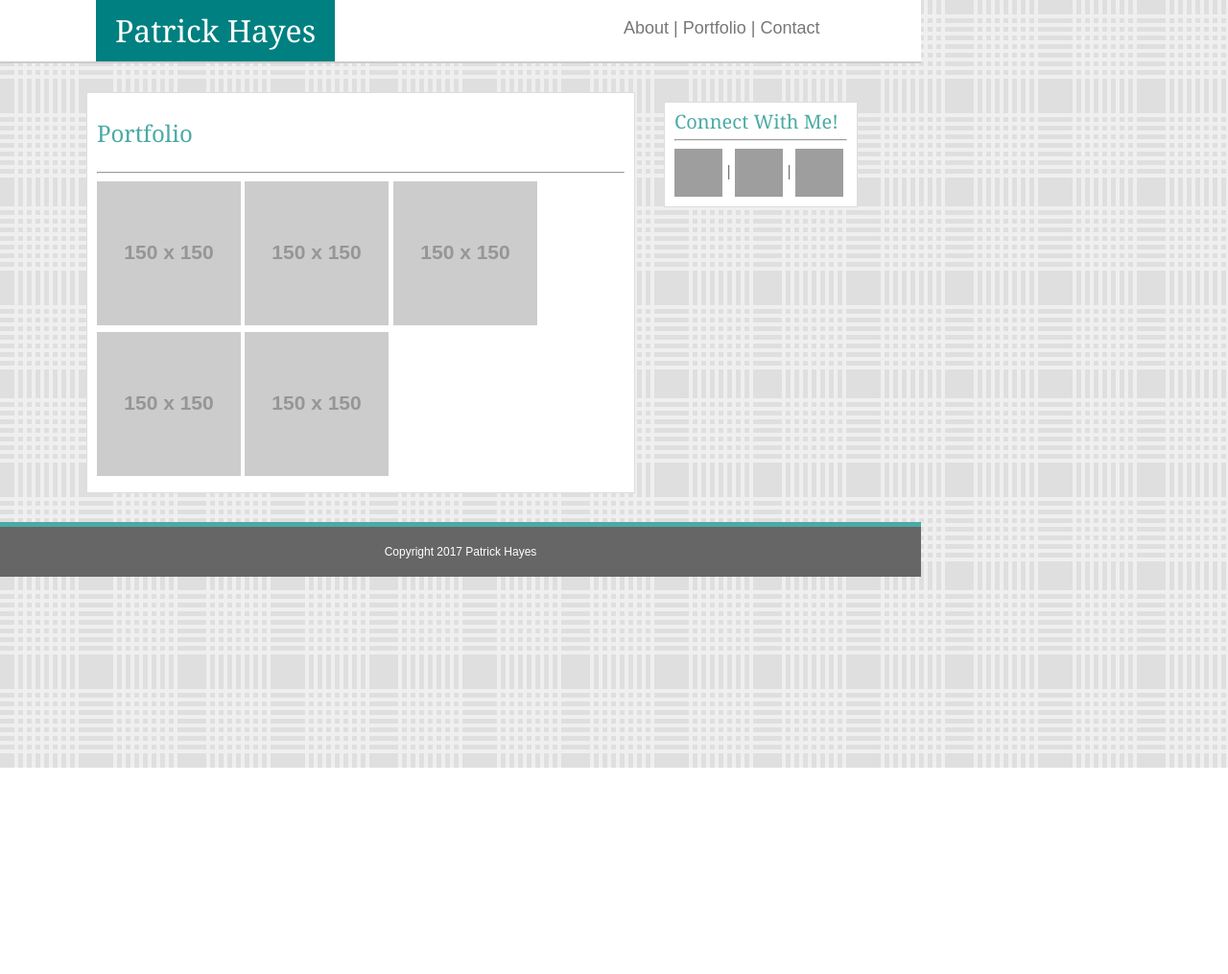
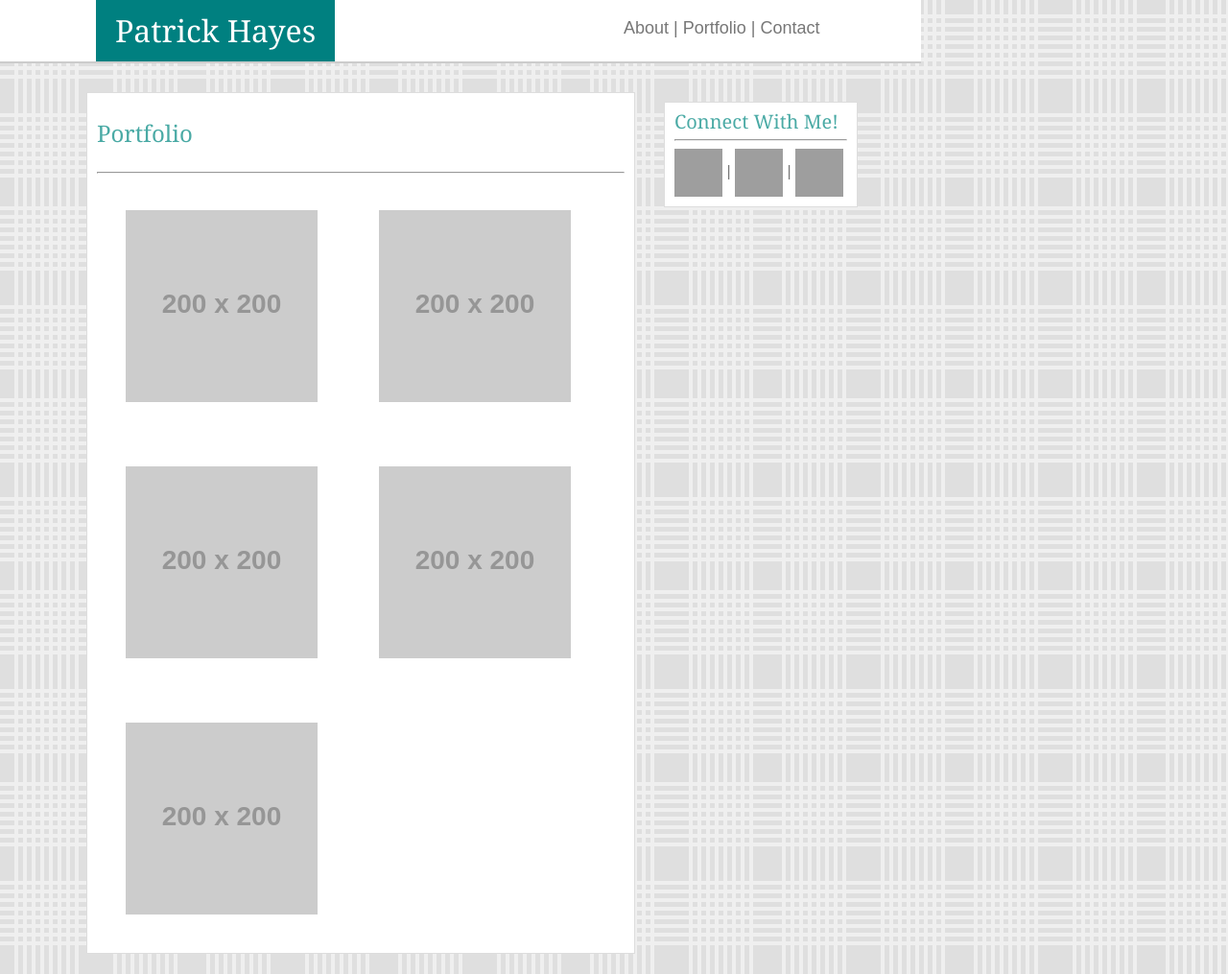
Before and after one commit to PatrickTHayes/basic-portfolio, a plain HTML site: page portfolio.html in a window 1280 px wide. Shown: the top 1015 px of the page at 96% size. Before the commit the page ends 800 px from the top, so only its background shows below. Drawn offline with Linux system fonts and the light colour scheme; grey boxes are pictures that could not be loaded; placeholder pictures from the web are drawn by us.

Commit message:
I think I finished

```diff
--- a/portfolio.html
+++ b/portfolio.html
@@ -15,26 +15,26 @@
         <h1>Patrick Hayes</h1>
     </div>
     <div class="headcontactblock">
-        <a href="#">About</a> | <a href="#">Portfolio</a> | <a href="#">Contact</a>
+        <a href="index.html">About</a> | <a href="portfolio.html">Portfolio</a> | <a href="contact.html">Contact</a>
     </div>
 </div>
 <div class="bodycontainer">
     <h2>Portfolio</h2>
     <hr>
     <a href="#">
-             <img src="http://via.placeholder.com/150x150" alt="github image" style="width:150px;height:150px;border:0;">
+             <img class="pfimages" src="http://via.placeholder.com/200x200" alt="github image" style="width:200px;height:200px;border:0;">
         </a>
     <a href="#">
-             <img src="http://via.placeholder.com/150x150" alt="github image" style="width:150px;height:150px;border:0;">
+             <img class="pfimages" src="http://via.placeholder.com/200x200" alt="github image" style="width:200px;height:200px;border:0;">
         </a>
     <a href="#">
-             <img src="http://via.placeholder.com/150x150" alt="github image" style="width:150px;height:150px;border:0;">
+             <img class="pfimages" src="http://via.placeholder.com/200x200" alt="github image" style="width:200px;height:200px;border:0;">
         </a>
     <a href="#">
-             <img src="http://via.placeholder.com/150x150" alt="github image" style="width:150px;height:150px;border:0;">
+             <img class="pfimages" src="http://via.placeholder.com/200x200" alt="github image" style="width:200px;height:200px;border:0;">
         </a>
     <a href="#">
-             <img src="http://via.placeholder.com/150x150" alt="github image" style="width:150px;height:150px;border:0;">
+             <img class="pfimages" src="http://via.placeholder.com/200x200" alt="github image" style="width:200px;height:200px;border:0;">
         </a>
 
 </div>
```
Also changed, not shown: contact.html (+6 -5 lines), index.html (+1 -1 lines).
